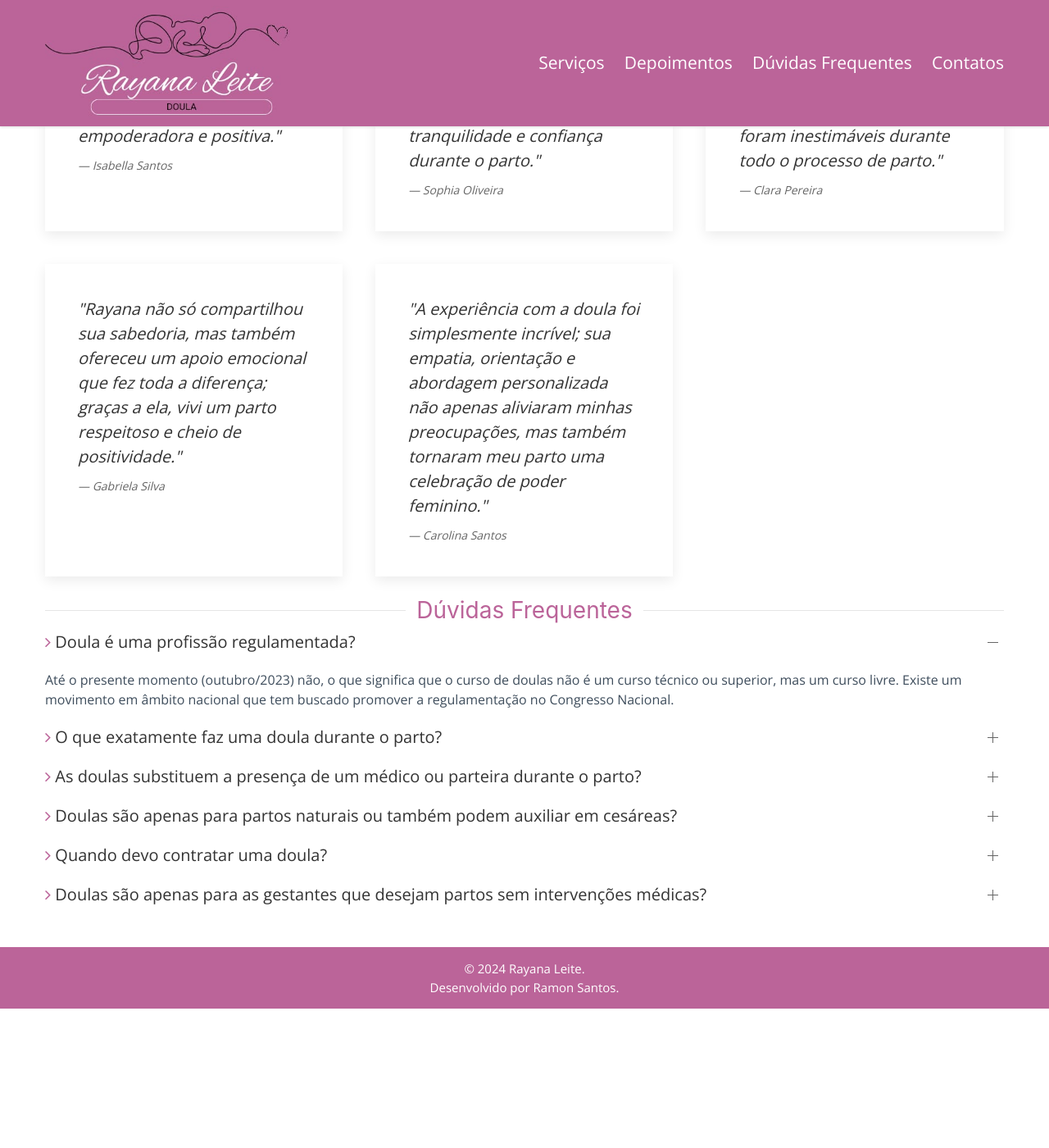
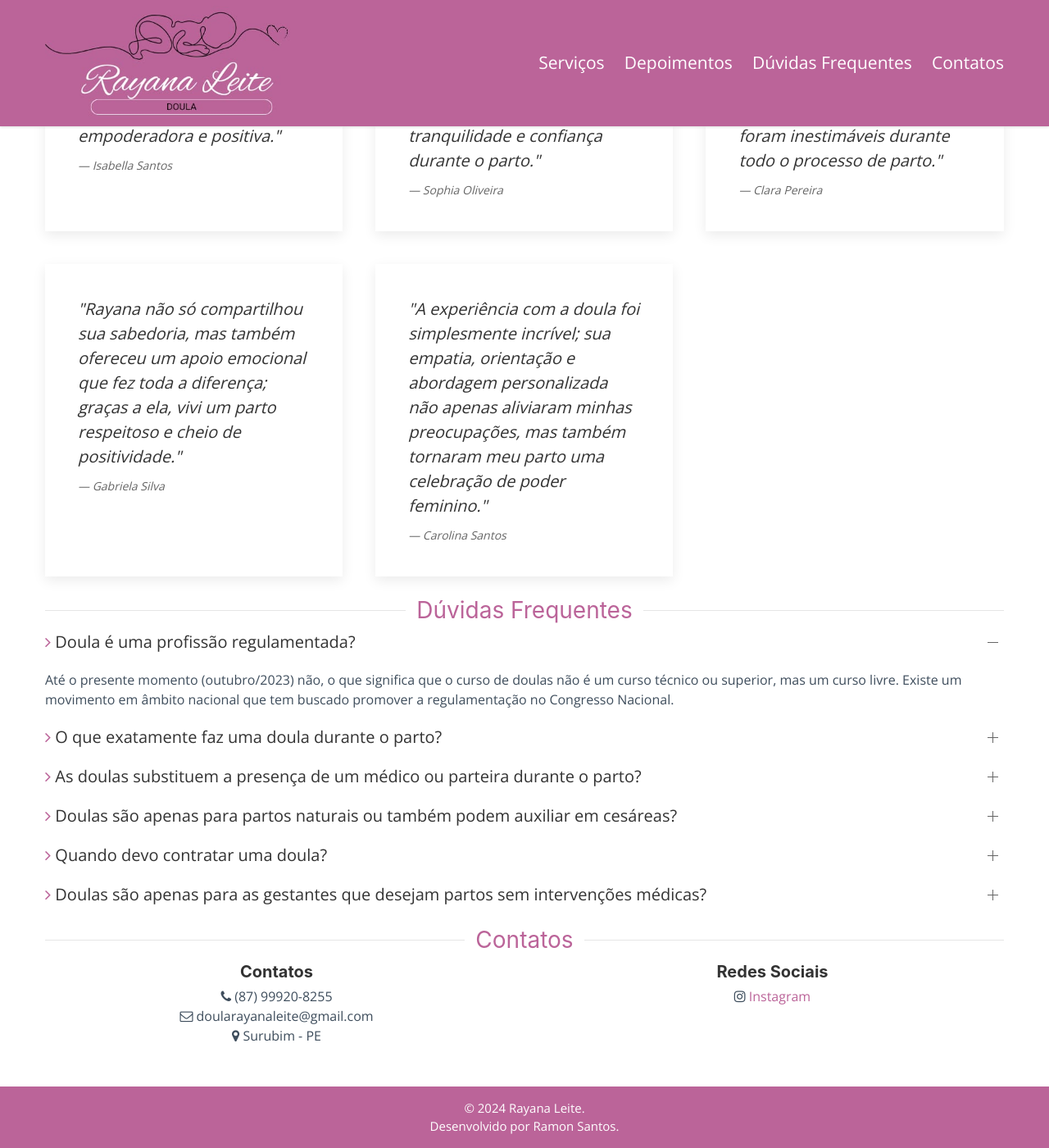
Before and after one commit to doularayanaleite/doularayanaleite.github.io, a Jekyll site: the page built from index.markdown, in a window 1280 px wide and 1400 px high, scrolled down 2430 px. Shown: the whole window at 82% size. Built offline with Jekyll 4.4.1, drawn with Linux system fonts in a browser that asks for light colours; nearby versions of some CDN libraries; before the commit the page ends 3660 px from its top, so only the background shows below that.

Commit message:
Add 'contact' section

```diff
--- a/_includes/sections/contact.html
+++ b/_includes/sections/contact.html
@@ -1,3 +1,34 @@
-<!-- <section id="contact-section">
+<section id="contact-section">
   <h1 class="uk-heading-line uk-text-center"><span>Contatos</span></h1>
-</section> -->
+
+  <div class="uk-text-center" uk-grid>
+    <div class="uk-width-1-2@m">
+      <h2>Contatos</h2>
+
+      <div>
+        <i class="fa fa-phone" aria-hidden="true"></i>
+        (87) 99920-8255
+      </div>
+
+      <div>
+        <i class="fa fa-envelope-o" aria-hidden="true"></i>
+        doularayanaleite@gmail.com
+      </div>
+
+      <div>
+        <i class="fa fa-map-marker" aria-hidden="true"></i>
+        Surubim - PE
+      </div>
+    </div>
+
+    <div class="uk-width-1-2@m">
+      <h2>Redes Sociais</h2>
+
+      <div>
+        <i class="fa fa-instagram" aria-hidden="true"></i>
+        <a href="https://www.instagram.com/doularayana/">Instagram</a>
+      </div>
+
+    </div>
+  </div>
+</section>
--- a/_sass/_content.scss
+++ b/_sass/_content.scss
@@ -27,8 +27,15 @@
     color: $principal-color;
   }
 
+  h2 {
+    font-size: 20px;
+    font-weight: bold;
+    margin-bottom: 5px;
+  }
+
   section {
     margin-bottom: 25px;
+    scroll-margin-top: 160px;
   }
 
 //   ul {
```
